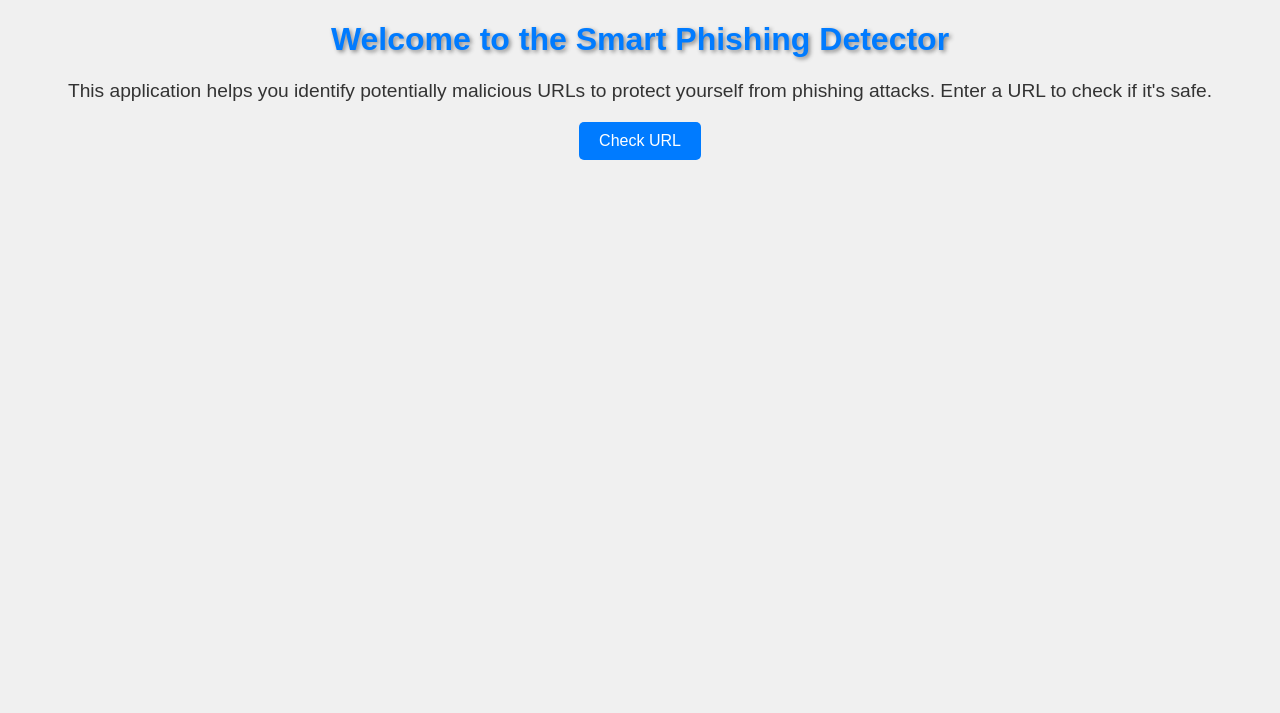
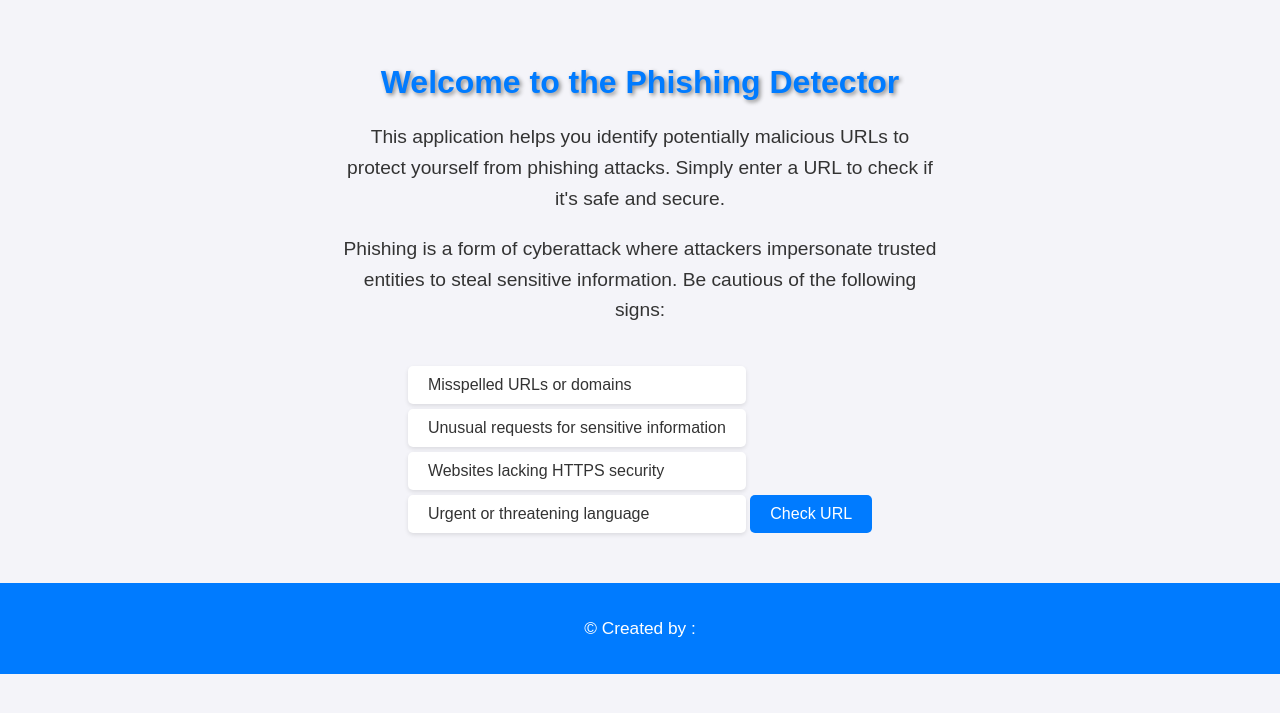
Before and after one commit to PembaSrpa/PhishingDetectionProject, a Flask app: page / in a window 1280 px wide. Shown: the top 713 px of the page. Run offline with Flask 3, Linux system fonts and the light colour scheme.

Commit message:
html changes

```diff
--- a/templates/index.html
+++ b/templates/index.html
@@ -6,19 +6,43 @@
     <title>Smart Phishing Detector</title>
     <style>
         body {
-            font-family: sans-serif;
-            background-color: #f0f0f0;
+            font-family: Arial, sans-serif;
+            background-color: #f4f4f9;
             color: #333;
+            margin: 0;
+            padding: 0;
             text-align: center;
         }
+
         h1 {
             color: #007bff;
+            margin-top: 2em;
             text-shadow: 2px 2px 4px #888888;
         }
+
         p {
             font-size: 1.2em;
-            margin-bottom: 20px;
+            max-width: 600px;
+            margin: 1em auto;
+            line-height: 1.6;
         }
+
+        ul {
+            text-align: left;
+            display: inline-block;
+            margin-top: 1em;
+            padding: 0;
+            list-style: none;
+        }
+
+        ul li {
+            background: #fff;
+            padding: 10px 20px;
+            margin: 5px 0;
+            border-radius: 5px;
+            box-shadow: 0 2px 4px rgba(0, 0, 0, 0.1);
+        }
+
         a {
             display: inline-block;
             padding: 10px 20px;
@@ -26,16 +50,36 @@
             color: white;
             text-decoration: none;
             border-radius: 5px;
+            margin-top: 20px;
             transition: background-color 0.3s ease;
         }
+
         a:hover {
-            background-color: #0069d9;
+            background-color: #0056b3;
+        }
+
+        footer {
+            margin-top: 2em;
+            padding: 1em 0;
+            background-color: #007bff;
+            color: white;
+            font-size: 0.9em;
         }
     </style>
 </head>
 <body>
-    <h1>Welcome to the Smart Phishing Detector</h1>
-    <p>This application helps you identify potentially malicious URLs to protect yourself from phishing attacks.  Enter a URL to check if it's safe.</p>
+    <h1>Welcome to the Phishing Detector</h1>
+    <p>This application helps you identify potentially malicious URLs to protect yourself from phishing attacks. Simply enter a URL to check if it's safe and secure.</p>
+    <p>Phishing is a form of cyberattack where attackers impersonate trusted entities to steal sensitive information. Be cautious of the following signs:</p>
+    <ul>
+        <li>Misspelled URLs or domains</li>
+        <li>Unusual requests for sensitive information</li>
+        <li>Websites lacking HTTPS security</li>
+        <li>Urgent or threatening language</li>
+    </ul>
     <a href="{{ url_for('catch_phish') }}">Check URL</a>
+    <footer>
+        <p>&copy; Created by : </p>
+    </footer>
 </body>
 </html>
```
Also changed, not shown: templates/check.html (+68 -0 lines), templates/results.html (+57 -3 lines).
